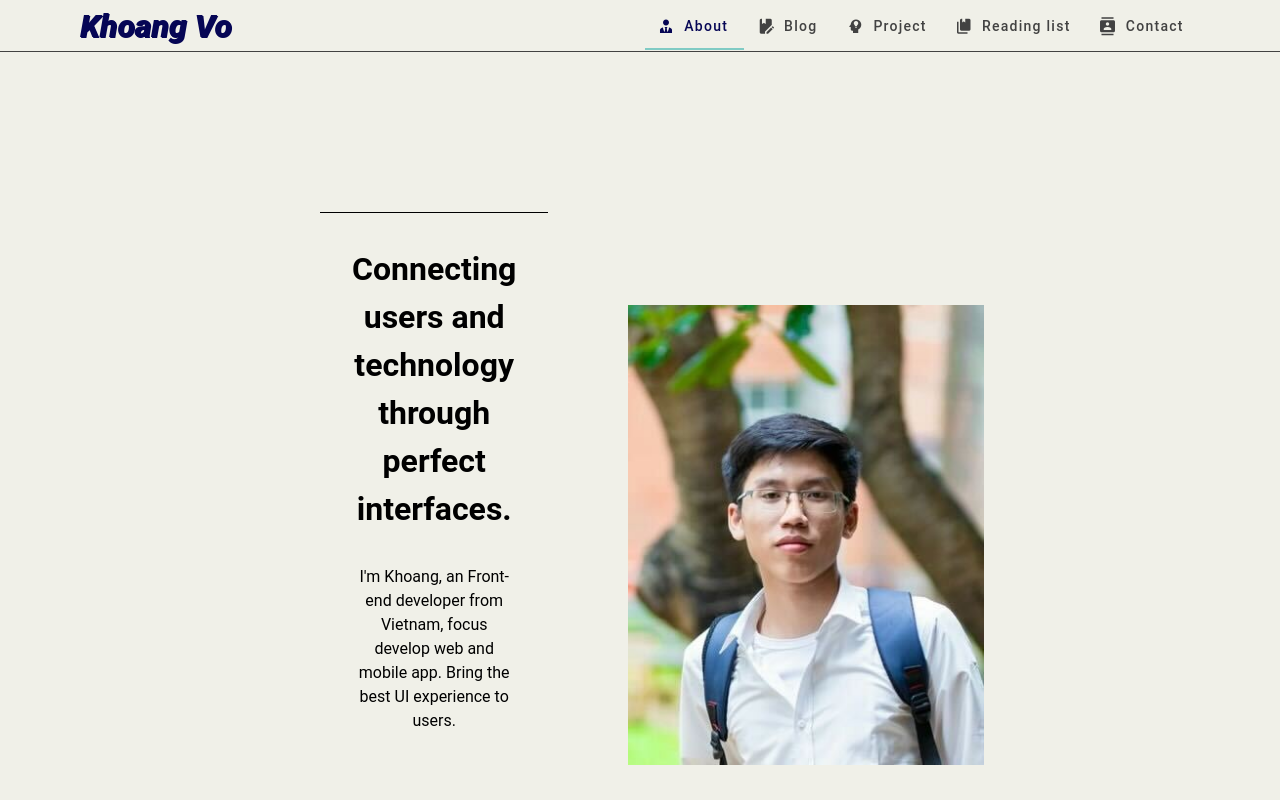
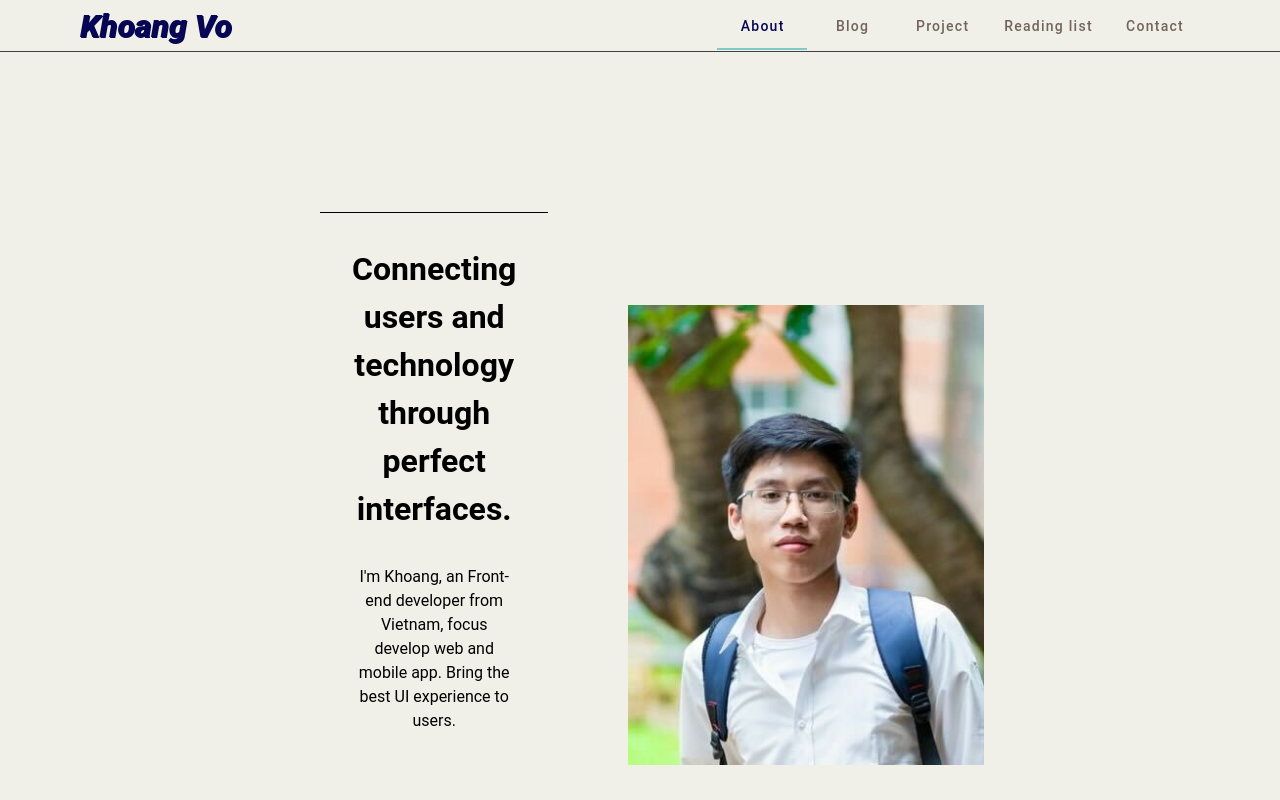
Before and after one commit to khoang-dev/portfolio, a Vue app: page / in a window 1280 px wide. Shown: the top 800 px of the page. Built offline with nearby package versions, Linux system fonts and the light colour scheme.

Commit message:
refactor: remove icon on navigation

```diff
--- a/src/App.vue
+++ b/src/App.vue
@@ -8,7 +8,7 @@ const TAB_LIST = Object.freeze([
   { icon: 'mdi-book-edit', name: 'Blog', path: '/blog' },
   { icon: 'mdi-head-lightbulb', name: 'Project', path: '/project' },
   { icon: 'mdi-book-multiple', name: 'Reading list', path: '/reading-list' },
-  { icon: 'mdi-contacts', name: 'Contact', path: '/contact' }
+  { icon: 'mdi-circle-medium', name: 'Contact', path: '/contact' }
 ])
 const tab = ref(TAB_LIST[0].name)
 const router = useRouter()
@@ -24,8 +24,7 @@ const router = useRouter()
           :key="tabItem.name"
           :text="tabItem.name"
           :value="tabItem.name"
-          :class="['text-none', tab === tabItem.name && 'tab-active']"
-          :prepend-icon="tabItem.icon"
+          :class="['text-none', 'tab', tab === tabItem.name && 'tab-active']"
           @click="router.push(tabItem.path)"
         >
         </v-tab>
@@ -59,6 +58,12 @@ const router = useRouter()
       font-style: italic;
       color: rgb(6, 6, 85);
       cursor: pointer;
+    }
+    .tab {
+      color: rgb(114 100 92 / 1);
+    }
+    .tab:hover {
+      text-decoration: underline;
     }
     .tab-active {
       color: rgb(6, 6, 85);
```
